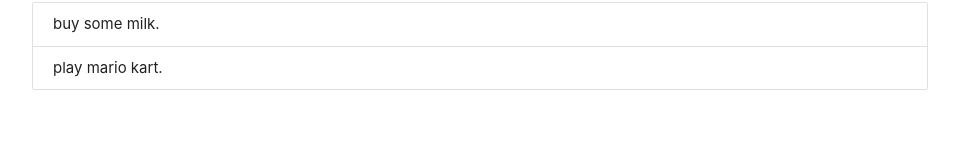
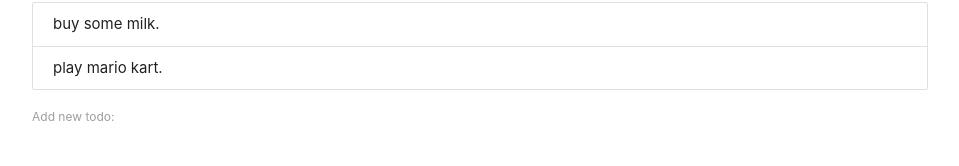
Before and after one commit to cybercoder-naj/todo-app, a React (Create React App) app: page / in a window 1280 px wide. Shown: the part 134-300 px from the top of the page, without its empty margins (160-1119 px from the left). Built offline with nearby package versions, Linux system fonts and the light colour scheme.

Commit message:
Added code for adding todos. Finished App!

```diff
--- /dev/null
+++ b/src/AddTodo.js
@@ -0,0 +1,34 @@
+import React, {Component} from "react";
+
+class AddTodo extends Component {
+    state = {
+        content: ''
+    };
+
+    handleChange = (e) => {
+        this.setState({
+            content: e.target.value
+        })
+    };
+
+    handleSubmit = (e) => {
+        e.preventDefault();
+        this.props.addTodo(this.state);
+        this.setState({
+            content: ''
+        })
+    }
+
+    render() {
+        return (
+            <div>
+                <form onSubmit={this.handleSubmit}>
+                    <label>Add new todo:</label>
+                    <input type="text" value={this.state.content} onChange={this.handleChange}/>
+                </form>
+            </div>
+        );
+    }
+}
+
+export default AddTodo;
--- a/src/App.js
+++ b/src/App.js
@@ -1,5 +1,6 @@
 import React, {Component} from "react";
 import Todos from './Todos';
+import AddTodo from "./AddTodo";
 
 class App extends Component {
     state = {
@@ -20,11 +21,18 @@
         this.setState({todos});
     };
 
+    addTodo = (todo) => {
+        todo.id = Math.random();
+        let todos = [...this.state.todos, todo];
+        this.setState({todos})
+    };
+
     render() {
         return (
             <div className="todo-app container">
                 <h1 className="center blue-text">Todo's</h1>
                 <Todos todos={this.state.todos} deleteTodo={this.deleteTodo}/>
+                <AddTodo addTodo={this.addTodo}/>
             </div>
         );
     }
```
Lines whose indentation alone changed are shown as unchanged.
